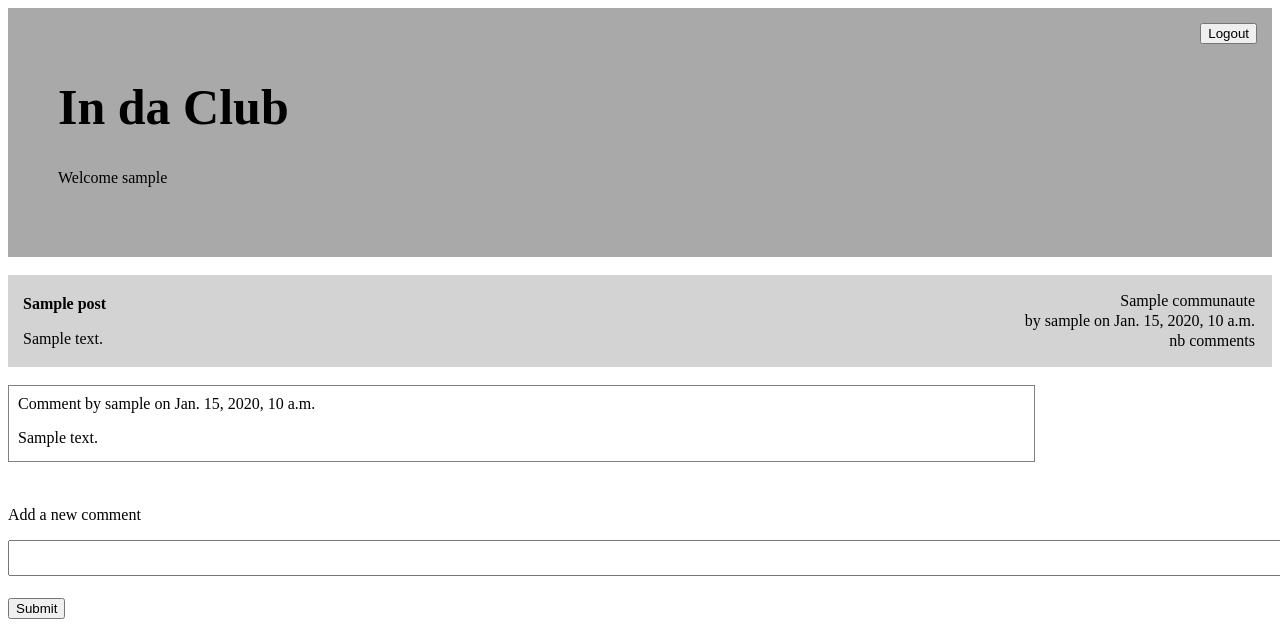
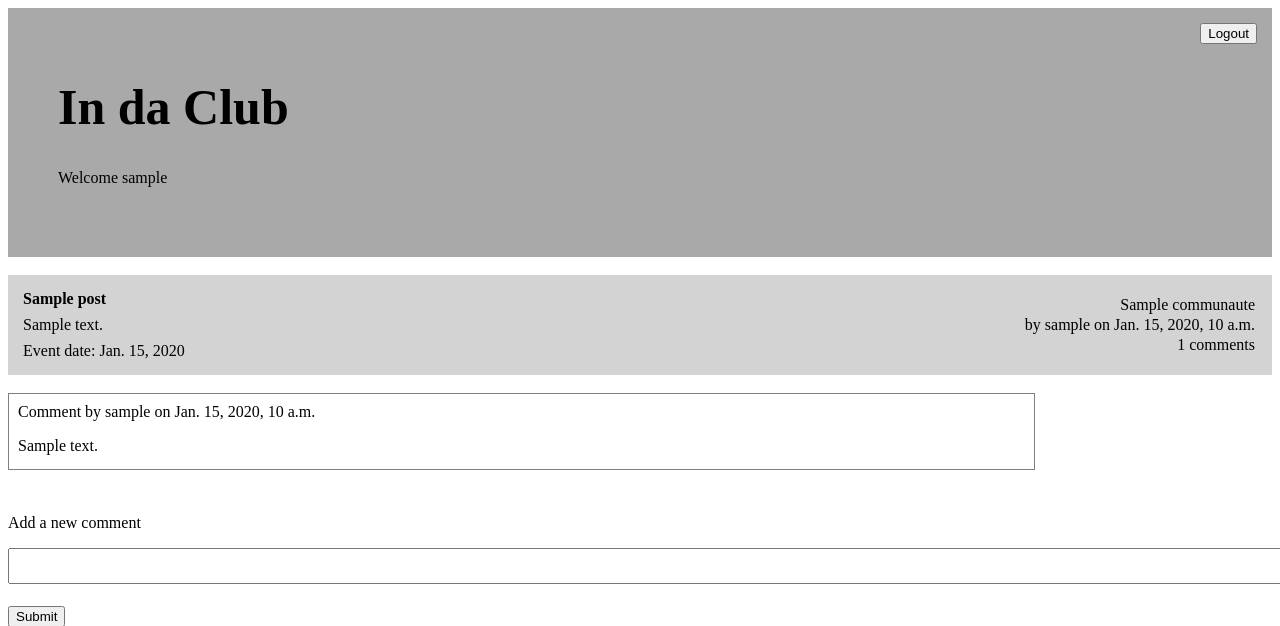
Before and after one commit to C-Ky/community_project, a Django app: page /communitymanager/post/1 in a window 1280 px wide; the page is wider, and only the part inside the window is pictured. Shown: the top 626 px of that part. Run offline with Django 3.2, Linux system fonts and the light colour scheme; a user stored in the database is signed in; tables that the repository leaves empty hold one stand-in row (values such as "Sample post").

Commit message:
adding details to post display

```diff
--- a/communitymanager/templates/post.html
+++ b/communitymanager/templates/post.html
@@ -30,15 +30,20 @@
     <table class="a">
         <tr>
             <th>{{ post.titre }}</th>
-            <td style="text-align: right" rowspan="2">
+            <td style="text-align: right" rowspan="{{ rowspan }}">
                 <p class="a">{{ post.communaute }}</p>
                 <p class="a">by {{ post.auteur }} on {{ post.date_creation }}</p>
-                <p class="a">nb comments</p>
+                <p class="a">{{ nb_comments }} comments</p>
             </td>
         </tr>
         <tr>
             <td>{{ post.description }}</td>
         </tr>
+        {% if post.evenementiel %}
+            <tr>
+                <td>Event date: {{ post.date_evenement }}</td>
+            </tr>
+        {% endif %}
     </table><br>
 
     {% for comment in comments %}
--- a/communitymanager/views.py
+++ b/communitymanager/views.py
@@ -60,6 +60,8 @@ def post(request, id):
     # Getting post details and comments
     post = get_object_or_404(Post, id=id)
     comments = Commentaire.objects.filter(post=post)
+    nb_comments = comments.count()
+    rowspan = 2+post.evenementiel
 
     return render(request, 'post.html', locals())
 
```
